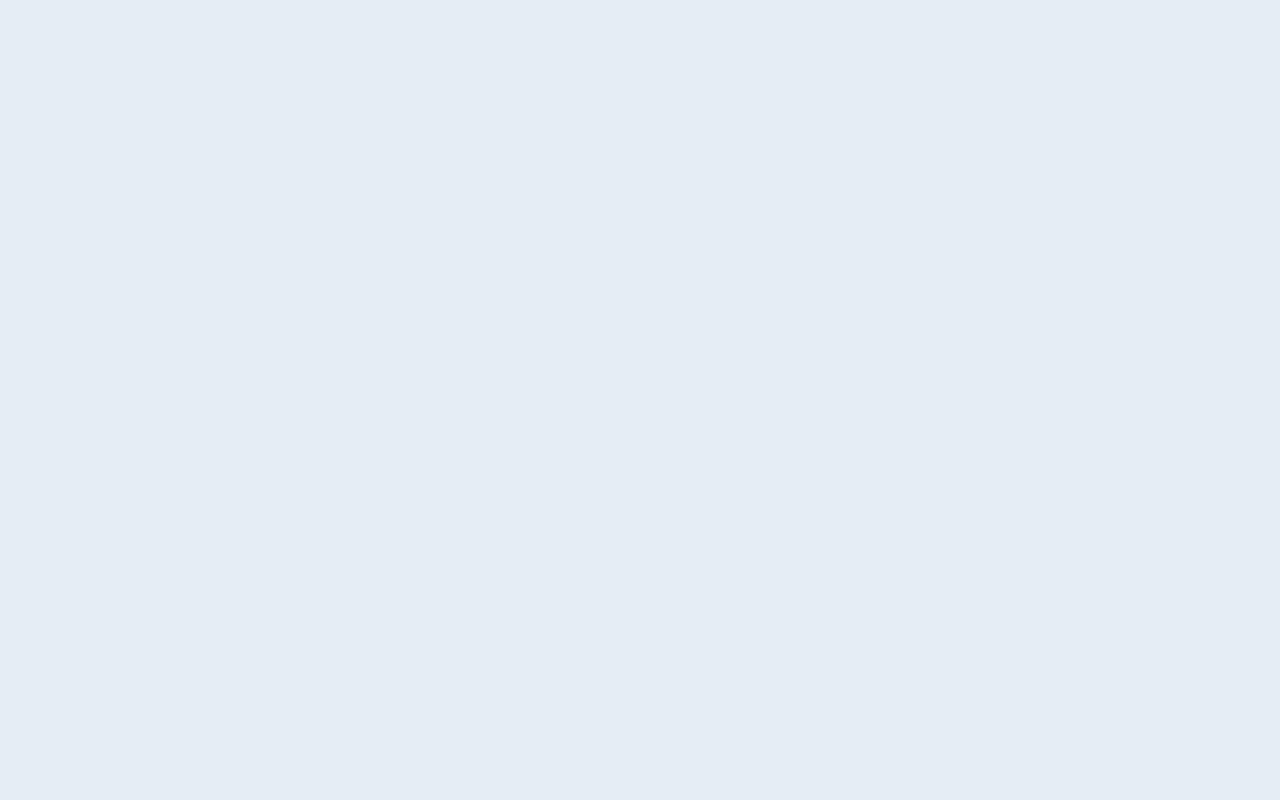
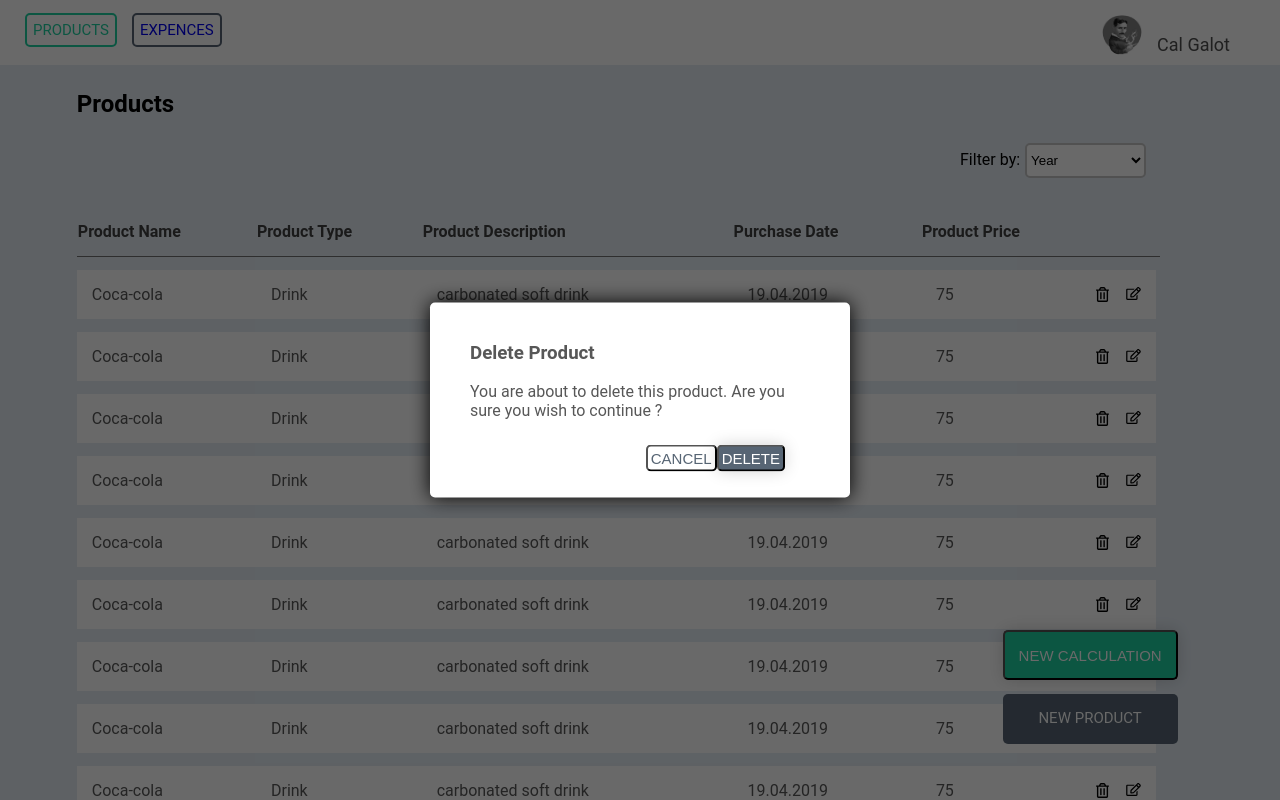
Before and after one commit to Sanjiccka/react, a React app: page /delete in a window 1280 px wide. Shown: the top 800 px of the page. Built offline with nearby package versions, Linux system fonts and the light colour scheme.

Commit message:
Add files via upload

```diff
--- a/src/assets/css/global.css
+++ b/src/assets/css/global.css
@@ -363,7 +363,7 @@ td {
     border-radius:5px;
     position:fixed;
     right:8%;
-    bottom:14%;
+    bottom:15%;
     height:50px;
     width: 175px;
     box-shadow: 0 0 16px rgba(0,0,0,0.17);
@@ -377,8 +377,10 @@ td {
     position:fixed;
     right:8%;
     bottom:7%;
-    height:50px;
-    width: 175px
+    height:35px;
+    width: 175px;
+    text-decoration:none;
+    text-align: center;
 
 }
 
--- a/src/components/App/App.js
+++ b/src/components/App/App.js
@@ -1,25 +1,26 @@
 import React from "react";
 import { Route } from "react-router-dom";
 import { Login } from "../Login/Login.js";
-import { Register } from "../Register/Register.js";
-import { NewProduct } from "../NewProduct/NewProduct.js";
-import { Expenses } from "../Expenses/Expenses.js";
-import { ProductDelete } from "../ProductDelete/ProductDelete.js";
-import { Products } from "../Products/Products.js";
+import { Register} from "../Register/Register.js";
+import { Portal } from "../Portal/Portal.js";
+
 
 export class App extends React.Component {
     render() {
         return (
             <main id="app">
 
-               <Route exact path="/" component={Login} />
-               <Route path="/register" component={Register} />
-               <Route path="/newProduct" component={NewProduct} />
-               <Route path="/expenses" component={Expenses} />
-               <Route path="/productDelete" component={ProductDelete} />
-               <Route path="/products" component={Products} />
+                <Route exact path="/" component={Login} />
+                <Route path="/register" component={Register} />
+                <Route path="/products" component={Portal} />
+                <Route path="/newProduct" component={Portal} />
+                <Route path="/expenses" component={Portal} />
+                <Route path="/delete" component={Portal} />
+
 
             </main>
+
+
         )
     }
 }
--- a/src/components/Header/Header.css
+++ b/src/components/Header/Header.css
@@ -19,6 +19,7 @@
     padding:6px;
     margin-top:13px;
     margin-left: 25px;
+    text-decoration: none;
 
 
 
@@ -34,6 +35,7 @@
     border-radius: 5px;
     padding: 6px;
     margin-top:13px;
+    text-decoration: none;
 
 }
 
--- a/src/components/Header/Header.js
+++ b/src/components/Header/Header.js
@@ -1,6 +1,7 @@
 import React from "react";
 import "./Header.css";
 import avatar from "../images/Tesla3.png";
+import { NavLink } from "react-router-dom";
 
 
 export class Header extends React.Component {
@@ -9,8 +10,8 @@ export class Header extends React.Component {
             <section id="products">
 
             <div className="header">
-        <button className="productButton" type="text">PRODUCTS</button>
-        <button className="expencesButton" type="text">EXPENCES</button>
+        <NavLink className="productButton" to="/products">PRODUCTS</NavLink>
+        <NavLink className="expencesButton" to="/expenses">EXPENCES</NavLink>
         <div className="header-right">
             <img src={avatar} className="avatar" />
             <p className="userName">Cal Galot</p>
--- /dev/null
+++ b/src/components/Portal/Portal.js
@@ -0,0 +1,20 @@
+import React from "react";
+import { NavLink , Route } from "react-router-dom";
+import { Header } from "../Header/Header.js";
+import { Products } from "../Products/Products.js";
+import { NewProduct } from "../NewProduct/NewProduct.js";
+import { Expenses } from "../Expenses/Expenses.js";
+import { ProductDelete } from "../ProductDelete/ProductDelete.js";
+
+export class Portal extends React.Component {
+    render () {
+        return (
+            <section id="portal">
+            <Route path="/products" component={Products} />
+            <Route path="/newProduct" component={NewProduct} />
+            <Route path="/expenses" component={Expenses} />
+            <Route path="/delete" component={ProductDelete} />
+            </section>
+        )
+    }
+}
--- a/src/components/ProductDelete/ProductDelete.js
+++ b/src/components/ProductDelete/ProductDelete.js
@@ -28,7 +28,7 @@ export class ProductDelete extends React.Component {
 
                     <div>
                         <button className="newCalculationButton" type="text">NEW CALCULATION</button>
-                        <button className="newProductButton" type="text">NEW PRODUCT</button>
+                        <NavLink className="newProductButton" to="/newProduct" className="newProductButton" >NEW PRODUCT</NavLink>
                     </div>
 
                     <div className="cover">
--- a/src/components/Products/Products.css
+++ b/src/components/Products/Products.css
@@ -14,7 +14,7 @@
    border-radius:5px;
    position:fixed;
    right:8%;
-   bottom:14%;
+   bottom:15%;
    height:50px;
    width: 175px;
    box-shadow: 0 0 16px rgba(0,0,0,0.17);
@@ -28,7 +28,10 @@
    position:fixed;
    right:8%;
    bottom:7%;
-   height:50px;
-   width: 175px
+   height:35px;
+   width: 175px;
+   text-decoration: none;
+   padding-top: 15px;
+   text-align: center;
 
 }
--- a/src/components/Products/Products.js
+++ b/src/components/Products/Products.js
@@ -30,7 +30,7 @@ export class Products extends React.Component {
 
                     <div>
                         <button className="newCalculationButton" type="text">NEW CALCULATION</button>
-                        <button className="newProductButton" type="text">NEW PRODUCT</button>
+                        <NavLink className="newProductButton" to="/newProduct" className="newProductButton" >NEW PRODUCT</NavLink>
                     </div>
                 </div>
 
--- a/src/components/Table/Table.js
+++ b/src/components/Table/Table.js
@@ -23,8 +23,8 @@ export class Table extends React.Component {
                     <td>19.04.2019</td>
                     <td colospan="2">75</td>
                     <td className="tableRowButton">
-                    <button className="icon-button edit-button"></button>
-                        <button className="icon-button trash-button"></button>
+                    <NavLink className="icon-button edit-button" to="/newProduct"></NavLink>
+                    <NavLink className="icon-button trash-button" to="/delete"></NavLink>
                     </td>
                 </tr>
                 <tr className="tableRow">
@@ -34,8 +34,8 @@ export class Table extends React.Component {
                     <td>19.04.2019</td>
                     <td colospan="2">75</td>
                     <td className="tableRowButton">
-                    <button className="icon-button edit-button"></button>
-                        <button className="icon-button trash-button"></button>
+                    <NavLink className="icon-button edit-button" to="/newProduct"></NavLink>
+                    <NavLink className="icon-button trash-button" to="/delete"></NavLink>
 
                     </td>
                 </tr>
@@ -46,8 +46,8 @@ export class Table extends React.Component {
                     <td>19.04.2019</td>
                     <td colospan="2">75</td>
                     <td className="tableRowButton">
-                        <button className="icon-button edit-button"></button>
-                        <button className="icon-button trash-button"></button>
+                    <NavLink className="icon-button edit-button" to="/newProduct"></NavLink>
+                    <NavLink className="icon-button trash-button" to="/delete"></NavLink>
                     </td>
 
                 </tr>
@@ -58,8 +58,8 @@ export class Table extends React.Component {
                     <td>19.04.2019</td>
                     <td colospan="2">75</td>
                     <td className="tableRowButton">
-                        <button className="icon-button edit-button"></button>
-                        <button className="icon-button trash-button"></button>
+                    <NavLink className="icon-button edit-button" to="/newProduct"></NavLink>
+                    <NavLink className="icon-button trash-button" to="/delete"></NavLink>
                     </td>
                 </tr>
                 <tr className="tableRow">
@@ -69,8 +69,8 @@ export class Table extends React.Component {
                     <td>19.04.2019</td>
                     <td colospan="2">75</td>
                     <td className="tableRowButton">
-                    <button className="icon-button edit-button"></button>
-                        <button className="icon-button trash-button"></button>
+                    <NavLink className="icon-button edit-button" to="/newProduct"></NavLink>
+                    <NavLink className="icon-button trash-button" to="/delete"></NavLink>
                     </td>
                 </tr>
                 <tr className="tableRow">
@@ -80,8 +80,8 @@ export class Table extends React.Component {
                     <td>19.04.2019</td>
                     <td colospan="2">75</td>
                     <td className="tableRowButton">
-                    <button className="icon-button edit-button"></button>
-                        <button className="icon-button trash-button"></button>
+                    <NavLink className="icon-button edit-button" to="/newProduct"></NavLink>
+                    <NavLink className="icon-button trash-button" to="/delete"></NavLink>
                     </td>
                 </tr>
                 <tr className="tableRow">
@@ -91,8 +91,8 @@ export class Table extends React.Component {
                     <td>19.04.2019</td>
                     <td colospan="2">75</td>
                     <td className="tableRowButton">
-                    <button className="icon-button edit-button"></button>
-                        <button className="icon-button trash-button"></button>
+                    <NavLink className="icon-button edit-button" to="/newProduct"></NavLink>
+                    <NavLink className="icon-button trash-button" to="/delete"></NavLink>
                     </td>
                 </tr>
                 <tr className="tableRow">
@@ -102,8 +102,8 @@ export class Table extends React.Component {
                     <td>19.04.2019</td>
                     <td colospan="2">75</td>
                     <td className="tableRowButton">
-                    <button className="icon-button edit-button"></button>
-                        <button className="icon-button trash-button"></button>
+                    <NavLink className="icon-button edit-button" to="/newProduct"></NavLink>
+                    <NavLink className="icon-button trash-button" to="/delete"></NavLink>
                     </td>
                 </tr>
                 <tr className="tableRow">
@@ -113,8 +113,8 @@ export class Table extends React.Component {
                     <td>19.04.2019</td>
                     <td colospan="2">75</td>
                     <td className="tableRowButton">
-                    <button className="icon-button edit-button"></button>
-                        <button className="icon-button trash-button"></button>
+                    <NavLink className="icon-button edit-button" to="/newProduct"></NavLink>
+                    <NavLink className="icon-button trash-button" to="/delete"></NavLink>
                     </td>
                 </tr>
                 <tr className="tableRow">
@@ -124,8 +124,8 @@ export class Table extends React.Component {
                     <td>19.04.2019</td>
                     <td colospan="2">75</td>
                     <td className="tableRowButton">
-                    <button className="icon-button edit-button"></button>
-                        <button className="icon-button trash-button"></button>
+                    <NavLink className="icon-button edit-button" to="/newProduct"></NavLink>
+                    <NavLink className="icon-button trash-button" to="/delete"></NavLink>
                     </td>
                 </tr>
                 <tr className="tableRow">
@@ -135,8 +135,8 @@ export class Table extends React.Component {
                     <td>19.04.2019</td>
                     <td colospan="2">75</td>
                     <td className="tableRowButton">
-                    <button className="icon-button edit-button"></button>
-                        <button className="icon-button trash-button"></button>
+                    <NavLink className="icon-button edit-button" to="/newProduct"></NavLink>
+                    <NavLink className="icon-button trash-button" to="/delete"></NavLink>
                     </td>
                 </tr>
                 <tr className="tableRow">
@@ -146,8 +146,8 @@ export class Table extends React.Component {
                     <td>19.04.2019</td>
                     <td colospan="2">75</td>
                     <td className="tableRowButton">
-                    <button className="icon-button edit-button"></button>
-                        <button className="icon-button trash-button"></button>
+                    <NavLink className="icon-button edit-button" to="/newProduct"></NavLink>
+                    <NavLink className="icon-button trash-button" to="/delete"></NavLink>
                     </td>
                 </tr>
                 <tr className="tableRow">
@@ -157,8 +157,8 @@ export class Table extends React.Component {
                     <td>19.04.2019</td>
                     <td colospan="2">75</td>
                     <td className="tableRowButton">
-                    <button className="icon-button edit-button"></button>
-                        <button className="icon-button trash-button"></button>
+                    <NavLink className="icon-button edit-button" to="/newProduct"></NavLink>
+                    <NavLink className="icon-button trash-button" to="/delete"></NavLink>
                     </td>
                 </tr>
                 <tr className="tableRow">
@@ -168,8 +168,8 @@ export class Table extends React.Component {
                     <td>19.04.2019</td>
                     <td colospan="2">75</td>
                     <td className="tableRowButton">
-                    <button className="icon-button edit-button"></button>
-                        <button className="icon-button trash-button"></button>
+                    <NavLink className="icon-button edit-button" to="/newProduct"></NavLink>
+                    <NavLink className="icon-button trash-button" to="/delete"></NavLink>
                     </td>
                 </tr>
             </table>
```
